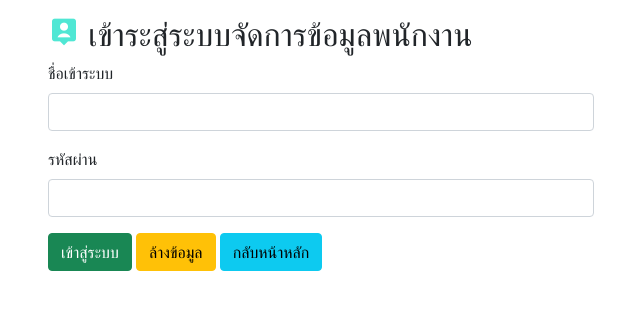
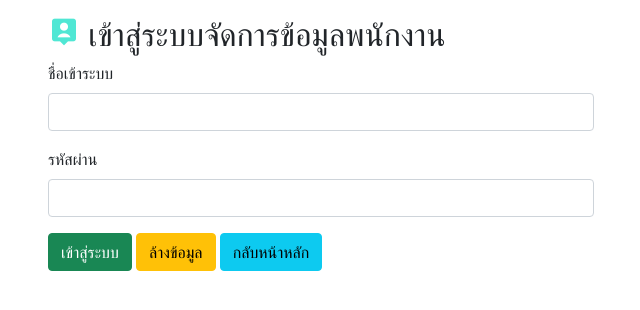
Before and after one commit to Watanyu31072544/testGitHub, a PHP site: page /login.php in a window 1280 px wide. Shown: the top 310 px of the page, without its empty margins (319-959 px from the left). Run offline with PHP 8.4, Linux system fonts and the light colour scheme.

Commit message:
Update login.php

```diff
--- a/login.php
+++ b/login.php
@@ -22,7 +22,7 @@
 
 <body class="form-login">
   <div class="container">
-    <h2> <i class='bx bxs-user-pin' style='color:#50e7d4'></i> เข้าระสู่ระบบจัดการข้อมูลพนักงาน</h2>
+    <h2> <i class='bx bxs-user-pin' style='color:#50e7d4'></i> เข้าสู่ระบบจัดการข้อมูลพนักงาน</h2>
     <form method="POST" action="chk.php">
       <div class="mb-3">
         <label for="username" class="form-label">ชื่อเข้าระบบ</label>
```
